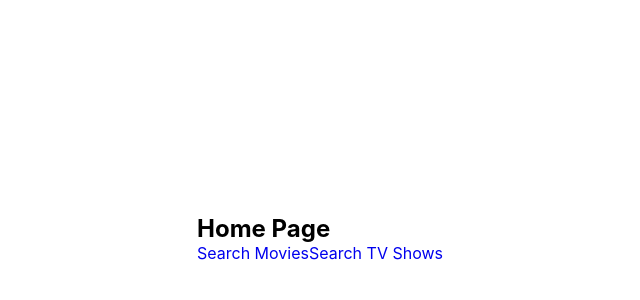
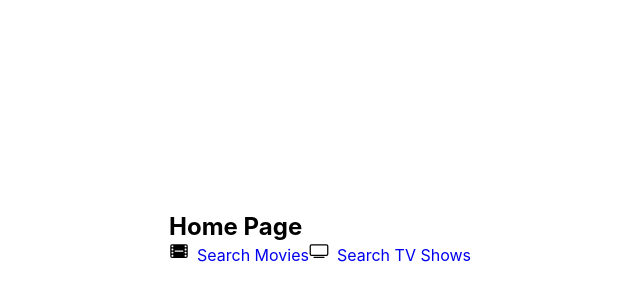
Before and after one commit to STLnick/react-imbd, a React (Create React App) app in the folder client/: page / in a window 1280 px wide. Shown: the part 162-462 px from the top of the page, without its empty margins (320-960 px from the left). Built offline with nearby package versions, Linux system fonts and the light colour scheme.

Commit message:
:construction: Setup basic Home view with Links

```diff
--- a/client/src/views/Home/index.js
+++ b/client/src/views/Home/index.js
@@ -1,12 +1,21 @@
 import React from 'react'
 import { Link } from 'react-router-dom'
+
+import tvIcon from '../../img/tv.svg'
+import filmIcon from '../../img/film.svg'
 
 export const Home = () => {
   return (
     <div>
       <h2>Home Page</h2>
-      <Link to='/movies'>Search Movies</Link>
-      <Link to='/tv'>Search TV Shows</Link>
+      <Link to='/movies'>
+        <img className="button-svg" src={filmIcon} alt="Film icon" />
+        Search Movies
+      </Link>
+      <Link to='/tv'>
+        <img className="button-svg" src={tvIcon} alt="TV icon" />
+        Search TV Shows
+      </Link>
     </div>
   )
 }
```
